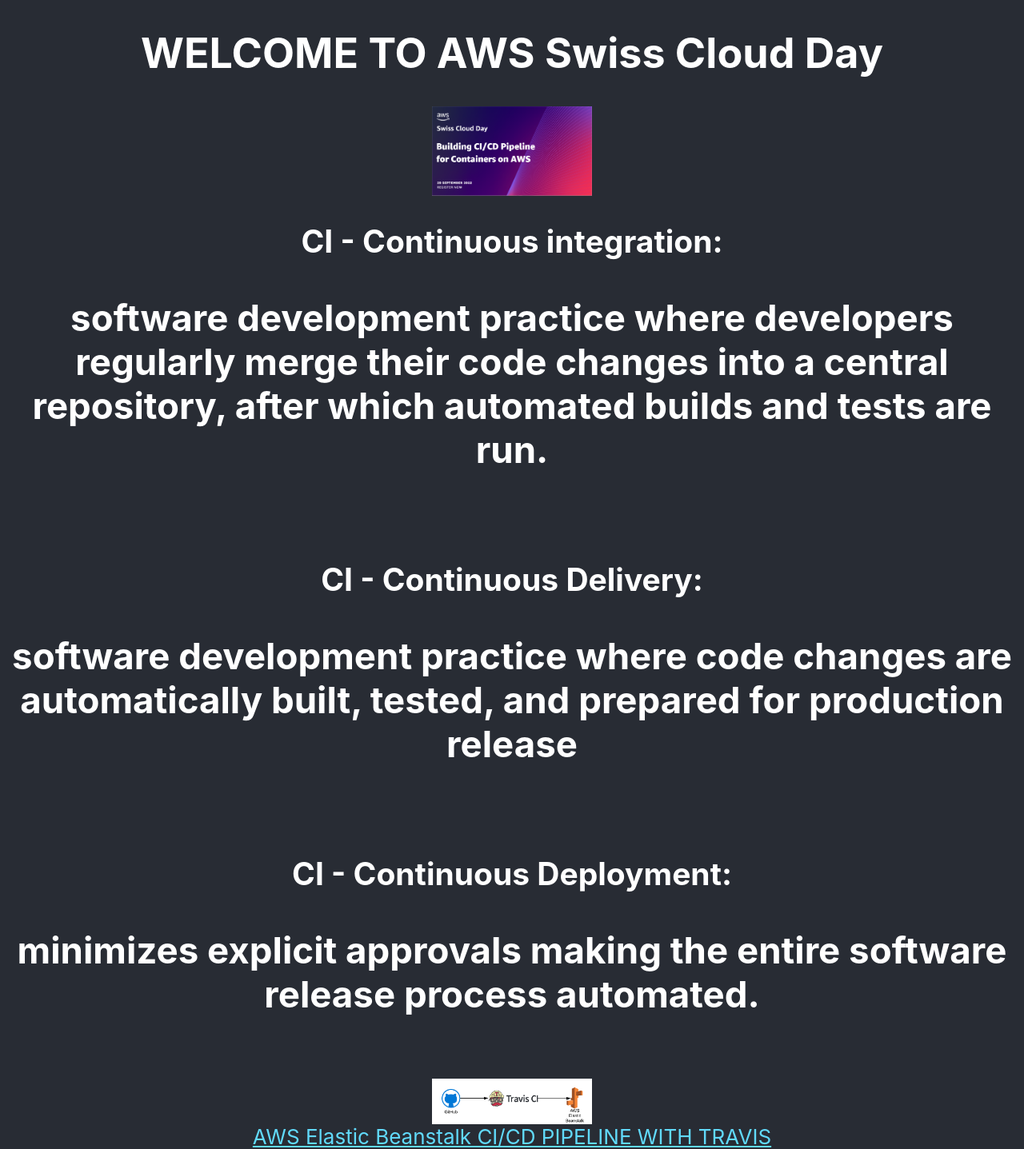
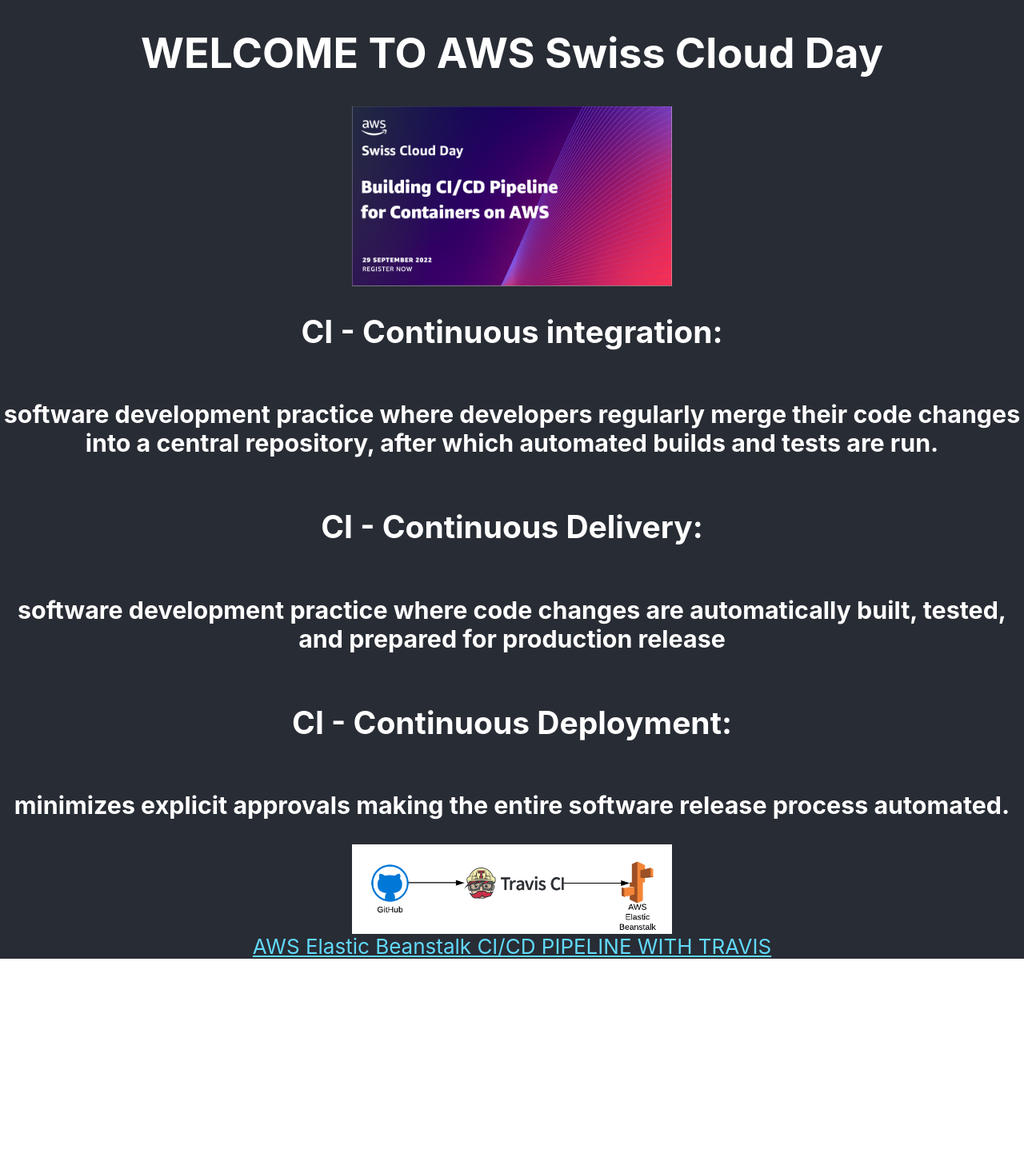
Before and after one commit to mburakunuvar/aws-cicd-with-travis, a React (Create React App) app: page / in a window 1280 px wide. Shown: the whole page at 80% size. After the commit the page ends 1199 px from the top, so only its background shows below. Built offline with nearby package versions, Linux system fonts and the light colour scheme.

Commit message:
define CI/CD

```diff
--- a/src/App.css
+++ b/src/App.css
@@ -39,10 +39,10 @@
 
 .photo1-travis {
   /* height: 200px; */
-  width: 200px;
+  width: 400px;
 }
 
 .photo2-summit {
   /* height: 200px; */
-  width: 200px;
+  width: 400px;
 }
--- a/src/App.js
+++ b/src/App.js
@@ -9,32 +9,24 @@
       <header className="App-header">
         <h1>WELCOME TO AWS Swiss Cloud Day </h1>
         <img src={diagram2} className="photo2-summit" alt="summit" />
-        <h2>
-          CI - Continuous integration:{" "}
+        <h2>CI - Continuous integration: </h2>
         <h3>
-            {" "}
           software development practice where developers regularly merge their
           code changes into a central repository, after which automated builds
           and tests are run.
         </h3>
-        </h2>
-
-        <h2>
-          CI - Continuous Delivery:{" "}
+        <h2>CI - Continuous Delivery: </h2>
         <h3>
           {" "}
           software development practice where code changes are automatically
           built, tested, and prepared for production release
         </h3>
-        </h2>
 
-        <h2>
-          CI - Continuous Deployment:{" "}
+        <h2>CI - Continuous Deployment: </h2>
         <h3>
           minimizes explicit approvals making the entire software release
           process automated.{" "}
         </h3>
-        </h2>
 
         <img src={diagram1} className="photo1-travis" alt="travis" />
         {/* <p>
```
Lines whose indentation alone changed are shown as unchanged.
